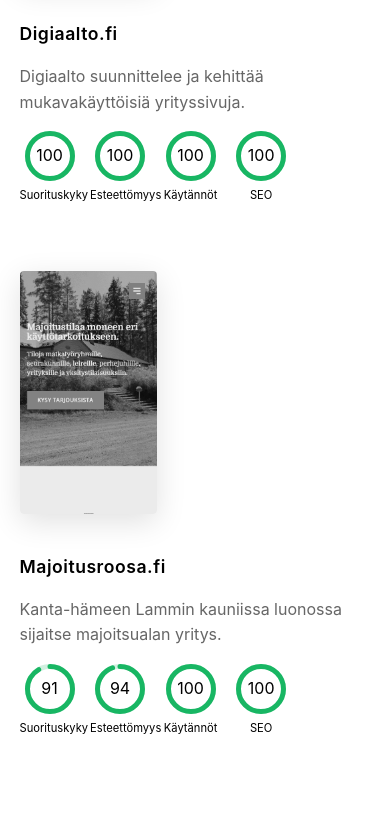
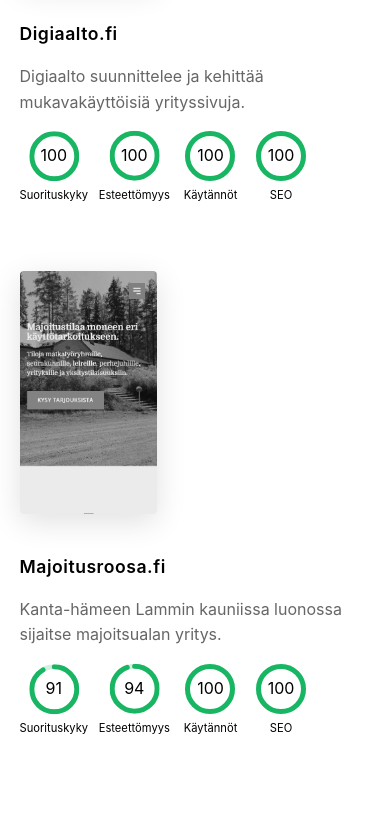
Before and after one commit to digiaalto/etusivu, a Next.js app: page / in a window 390 px wide. Shown: the part 2500-3339 px from the top of the page. Built offline with nearby package versions, Linux system fonts and the light colour scheme.

Commit message:
Trying to fix safari box-shadow bug and scorebar alignment on mobile

```diff
--- a/components/common/Scorebar.module.sass
+++ b/components/common/Scorebar.module.sass
@@ -2,8 +2,7 @@
 
 .container
 	display: grid
-	grid-auto-flow: column
-	grid-template: auto / repeat(4, 60px)
+	grid-template-columns: repeat(auto-fill, minmax(min-content, 60px))
 	gap: 0.66rem
 	text-align: center
 	user-select: none
--- a/components/etusivu/KehitysEdut.module.sass
+++ b/components/etusivu/KehitysEdut.module.sass
@@ -12,6 +12,7 @@
 	gap: 1rem
 	place-content: center
 	place-items: center
+	padding: 2rem
 .contentWrap
 	position: relative
 	min-height: 360px
@@ -19,7 +20,6 @@
 	display: block
 	width: max-content
 	max-width: 100%
-	margin-top: 1rem
 	position: absolute
 	left: 50%
 	text-align: center
@@ -34,10 +34,14 @@
 	border-radius: 999px
 	cursor: help
 	box-shadow: shadows.$shadowSmall
-	background: linear-gradient(-45deg, rgba(0, 0, 0, 0.2), rgba(255, 255, 255, 0.3))
+	// background: linear-gradient(-45deg, rgba(0, 0, 0, 0.2), rgba(255, 255, 255, 0.3))
 	overflow: hidden
+	filter: saturate(10%)
+	&:hover
+		filter: saturate(100%)
 .selected
 	box-shadow: inset 6px 6px 10px 0 rgba(0, 0, 0, 0.2), inset -6px -6px 10px 0 rgba(255, 255, 255, 0.5)
+	filter: saturate(100%)
 .tehokkuusIcon
 	background-color: colors.$red
 .turvallisuusIcon
```
